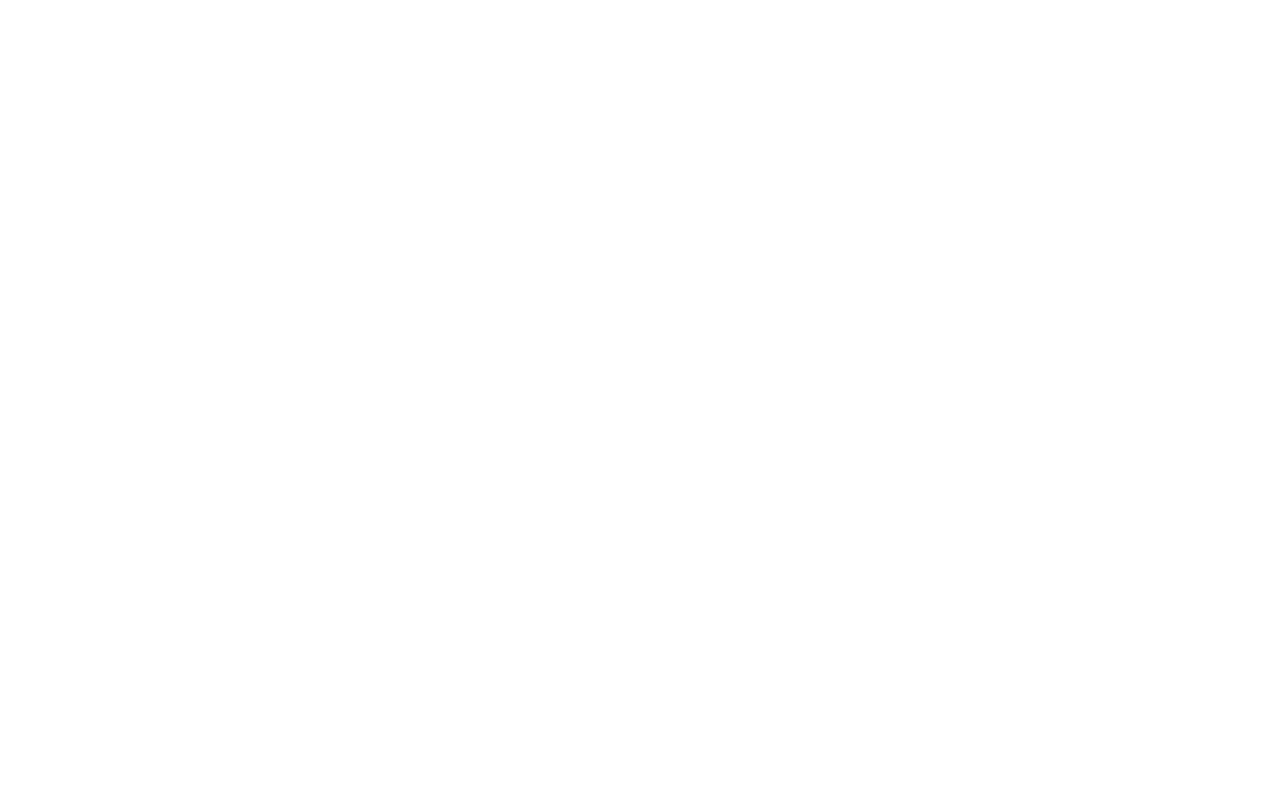
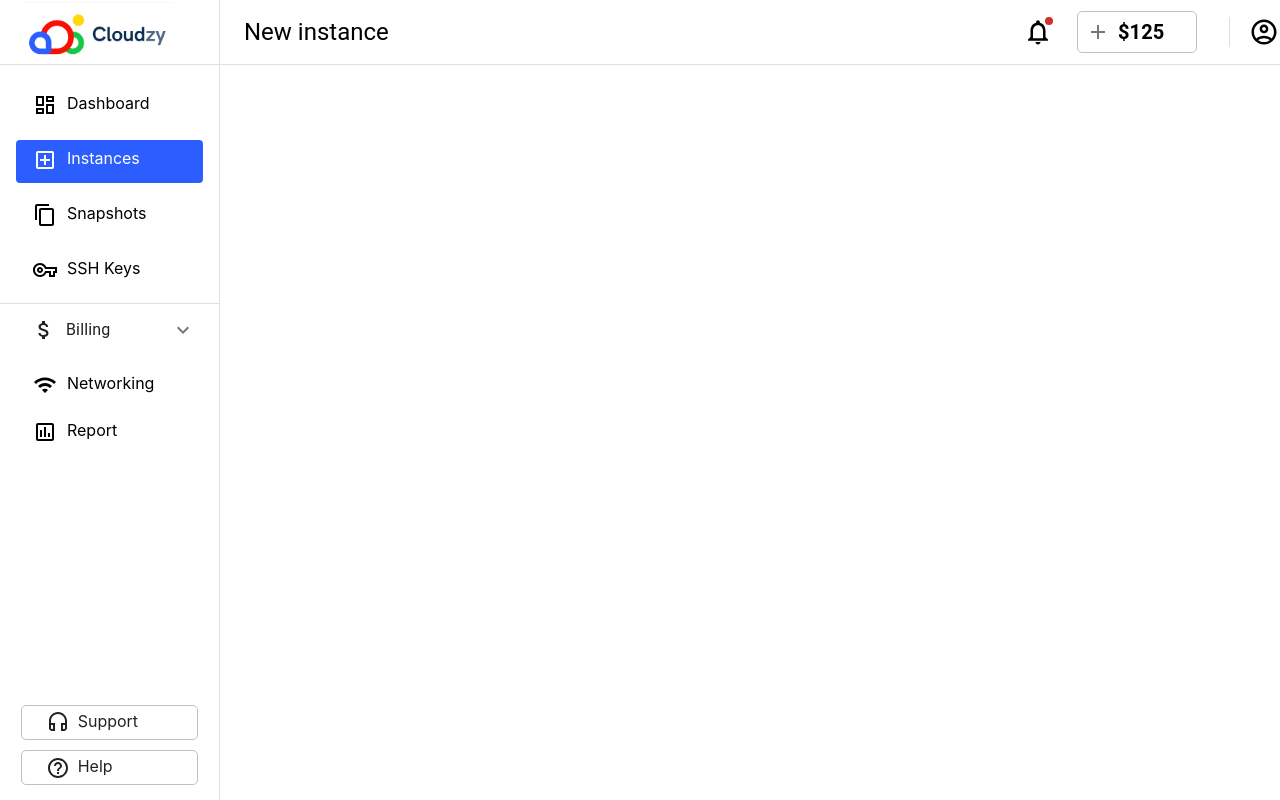
Before and after one commit to HaniyeAsadi/abrnoc-instance, a React (Create React App) app: page /instances in a window 1280 px wide. Before the commit this address had no page. Built offline with nearby package versions, Linux system fonts and the light colour scheme; no server answers.

Commit message:
fix appbar

```diff
--- a/src/App.js
+++ b/src/App.js
@@ -1,11 +1,13 @@
 import { BrowserRouter as Router, Routes, Route} from 'react-router-dom'
 import './App.css';
 import Sidebar from './components/Sidebar';
+import Instances from './pages/Instance';
 function App() {
   return (
     <Router>
       <Routes>
         <Route exact path="/sidebar" element={<Sidebar />} />
+        <Route exact path="/instances" element={<Instances />} />
       </Routes>
     </Router>
   );
--- /dev/null
+++ b/src/pages/Instance.css
@@ -0,0 +1,25 @@
+.toolbar {
+  display: flex;
+  justify-content: space-between;
+}
+.toolbar-content {
+  justify-content: end;
+}
+.toolbar-grid-container{
+  width: 70%;
+  display: flex;
+  justify-content: center;
+}
+.toolbar-box {
+  display: flex;
+  margin-top: auto;
+  text-align: center;
+  align-items: center;
+  border-radius: 13px;
+  /* width: 0%; */
+  border: 1px solid rgb(196, 192, 191);
+  border-radius: 5px;
+  margin-left: 30px;
+  height: 20% !important;
+  align-content: center;
+}
--- /dev/null
+++ b/src/pages/Instance.js
@@ -0,0 +1,93 @@
+import * as React from 'react';
+import Sidebar from "../components/Sidebar";
+import AppBar from '@mui/material/AppBar';
+import Toolbar from '@mui/material/Toolbar';
+import Divider from '@mui/material/Divider';
+import Typography from '@mui/material/Typography';
+import Grid from '@mui/material/Grid';
+import NotificationsNoneOutlinedIcon from '@mui/icons-material/NotificationsNoneOutlined';
+import IconButton from '@mui/material/IconButton';
+import Badge from '@mui/material//Badge';
+import Box from '@mui/material/Box';
+import AddOutlinedIcon from '@mui/icons-material/AddOutlined';
+import AccountCircleOutlinedIcon from '@mui/icons-material/AccountCircleOutlined';
+import './Instance.css';
+import axios from "axios";
+
+const drawerWidth = 220;
+
+const Instances = () => {
+  React.useEffect(() => {
+    axios.get('https://assignment.abrnoc.com/regions')
+    .then((response) => {
+      console.log(response);
+    })
+    .catch((error) => {
+      console.log(error);
+    });
+  }, []);
+  return (
+    <div style={{display: 'flex'}}>
+      <Sidebar />
+      <div style={{flex: 1 , overflowY: 'auto'}}>
+        <AppBar
+          position="fixed"
+          sx={{
+            width: `calc(100% - ${drawerWidth}px)`,
+            ml: `${drawerWidth}px`,
+            backgroundColor: '#FFFF',
+            color: 'black',
+            boxShadow: 'none'
+          }}
+        >
+          <Toolbar>
+            <Grid container spacing={2} sx={{display: 'flex', justifyContent: 'space-between', alignItems: 'center'}}>
+              <Grid item>
+                <Typography variant="h5">
+                  New instance
+                </Typography>
+              </Grid>
+              <Grid item lg={3} md={4} sm={6} xs={8}>
+                <Grid container spacing={4} style={{alignItems: 'center'}} >
+                  <Grid item lg={1} md={1} sm={1} xs={1}>
+                    <IconButton title="notifications" >
+                      <Badge color="error" overlap="circular" size="large" variant="dot">
+                        <NotificationsNoneOutlinedIcon style={{color: 'black', fontSize: '30px'}}/>
+                      </Badge>
+                    </IconButton>
+                  </Grid>
+                  <Grid item lg={8} md={8} sm={8} xs={9}>
+                    <Box className="toolbar-box">
+                      <IconButton title="Add to wallet">
+                        <AddOutlinedIcon />
+                      </IconButton>
+                      <Typography variant="h6" style={{fontWeight: "600"}}>
+                        $125
+                      </Typography>
+                    </Box>
+                  </Grid>
+                  <Grid item lg={0.5} xs={0.5}>
+                    <Divider
+                      orientation="vertical"
+                      sx={{
+                        height: 30
+                      }}
+                    />
+                  </Grid>
+                  <Grid item lg={1} md={1} sm={1} xs={1} style={{ marginLeft: '-20px'}}>
+                    <IconButton title="Profile">
+                      <AccountCircleOutlinedIcon style={{color: 'black', fontSize: '30px'}}/>
+                    </IconButton>
+                  </Grid>
+                </Grid>
+              </Grid>
+            </Grid>
+          </Toolbar>
+          <Divider />
+        </AppBar>
+      </div>
+    </div>
+  );
+}
+
+export default Instances;
```
